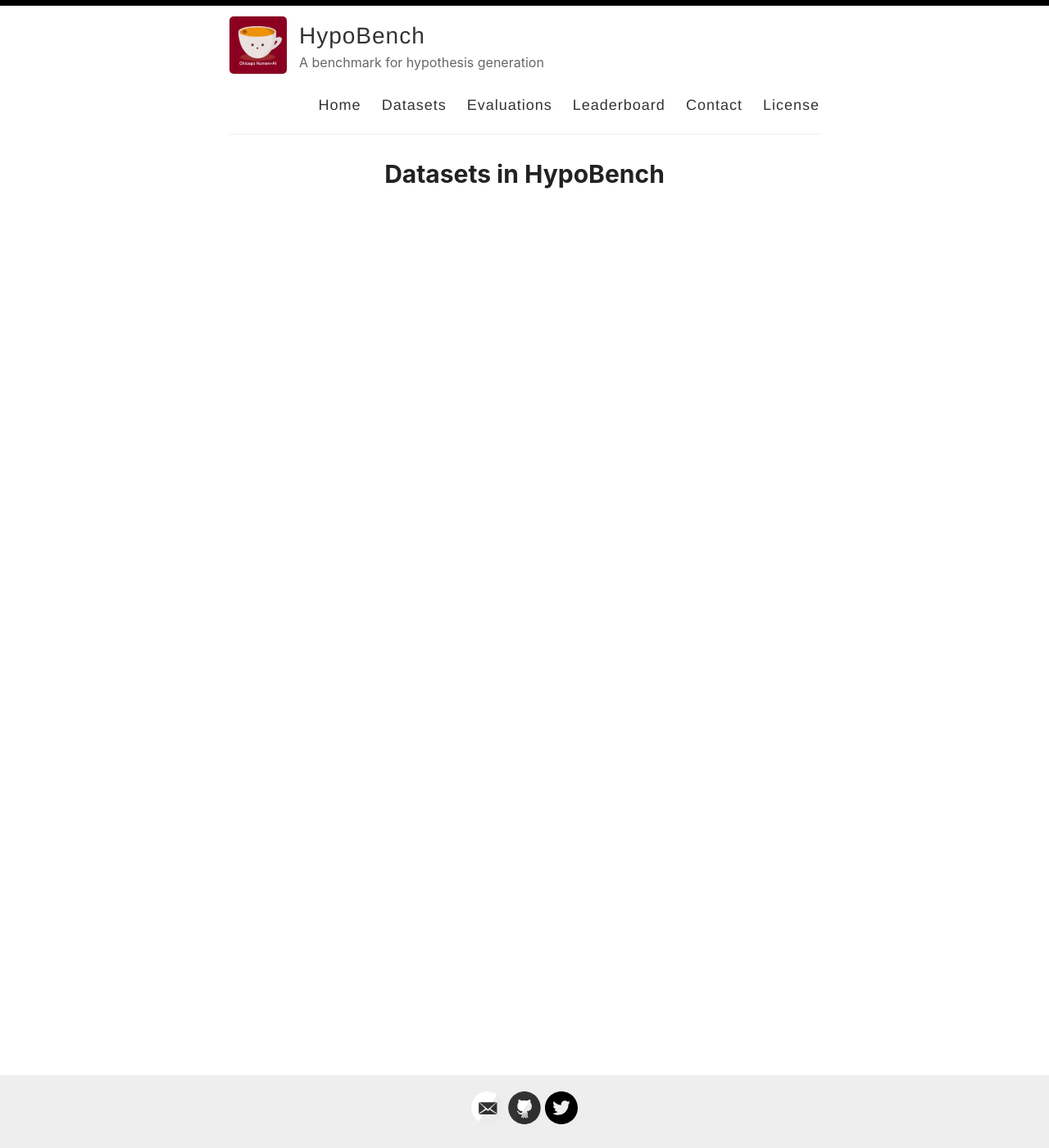
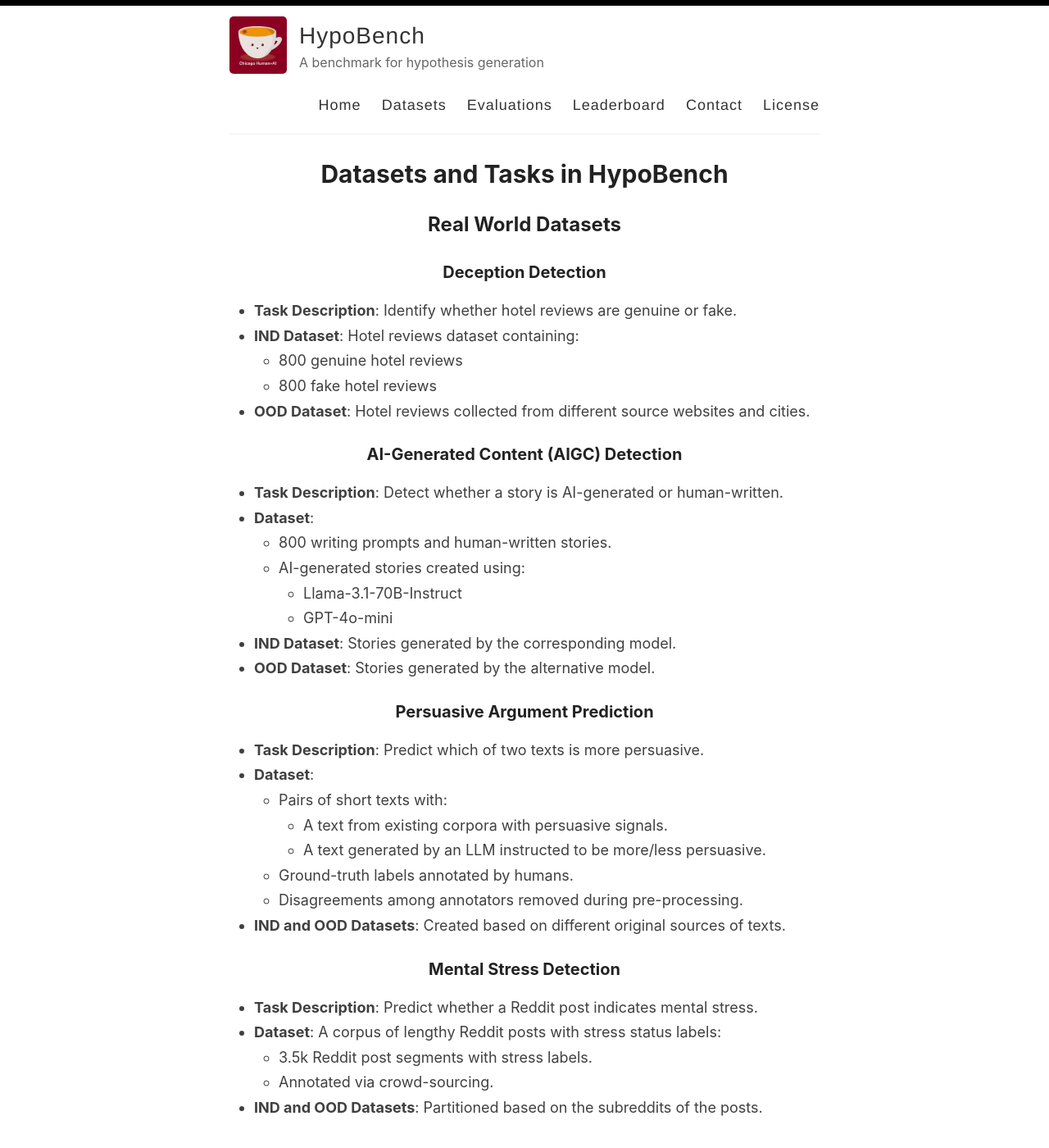
Before and after one commit to ChicagoHAI/HypoBench, a Jekyll site: the page built from _pages/datasets.md, in a window 1280 px wide and 1400 px high. Shown: the whole window at 82% size. Built offline with Jekyll 4.4.1, drawn with Linux system fonts in a browser that asks for light colours.

Commit message:
datasets

```diff
--- a/_layouts/default.html
+++ b/_layouts/default.html
@@ -10,7 +10,7 @@
     <link rel="canonical" href="{{ site.url }}{{ page.url }}" />
 
     <meta name="theme-color" content="#000000">
-    <link rel="icon" type="image/png" sizes="32x32" href="{{ site.baseurl }}/images/favicon-32x32.png">
+    <link rel="icon" type="image/ico" href="{{ site.baseurl }}/favicon.ico">
     {% include analytics_head.html %}
   </head>
 
--- a/_pages/datasets.md
+++ b/_pages/datasets.md
@@ -1,5 +1,44 @@
 ---
 layout: page
-title: Datasets in HypoBench
+title: Datasets and Tasks in HypoBench
 permalink: /datasets/
 ---
+
+## Real World Datasets
+
+### Deception Detection
+- **Task Description**: Identify whether hotel reviews are genuine or fake.
+- **IND Dataset**: Hotel reviews dataset containing:
+  - 800 genuine hotel reviews
+  - 800 fake hotel reviews
+- **OOD Dataset**: Hotel reviews collected from different source websites and cities.
+
+### AI-Generated Content (AIGC) Detection
+- **Task Description**: Detect whether a story is AI-generated or human-written.
+- **Dataset**:
+  - 800 writing prompts and human-written stories.
+  - AI-generated stories created using:
+    - Llama-3.1-70B-Instruct
+    - GPT-4o-mini
+- **IND Dataset**: Stories generated by the corresponding model.
+- **OOD Dataset**: Stories generated by the alternative model.
+
+### Persuasive Argument Prediction
+- **Task Description**: Predict which of two texts is more persuasive.
+- **Dataset**:
+  - Pairs of short texts with:
+    - A text from existing corpora with persuasive signals.
+    - A text generated by an LLM instructed to be more/less persuasive.
+  - Ground-truth labels annotated by humans.
+  - Disagreements among annotators removed during pre-processing.
+- **IND and OOD Datasets**: Created based on different original sources of texts.
+
+### Mental Stress Detection
+- **Task Description**: Predict whether a Reddit post indicates mental stress.
+- **Dataset**: A corpus of lengthy Reddit posts with stress status labels:
+  - 3.5k Reddit post segments with stress labels.
+  - Annotated via crowd-sourcing.
+- **IND and OOD Datasets**: Partitioned based on the subreddits of the posts.
+
+
+## Synthetic Datasets
```
Also changed, not shown: _pages/leaderboard.md (+3 -3 lines), images/favicon-32x32.png (deleted).
